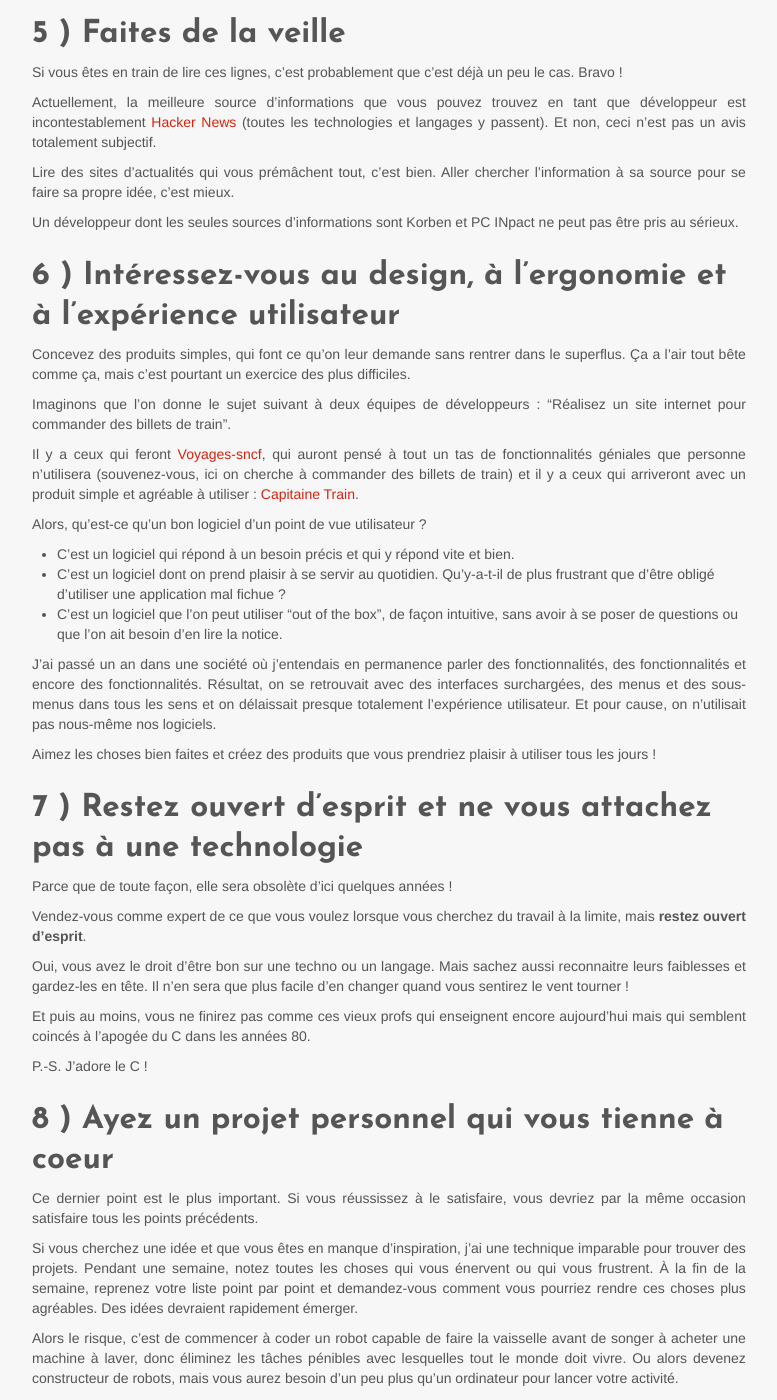
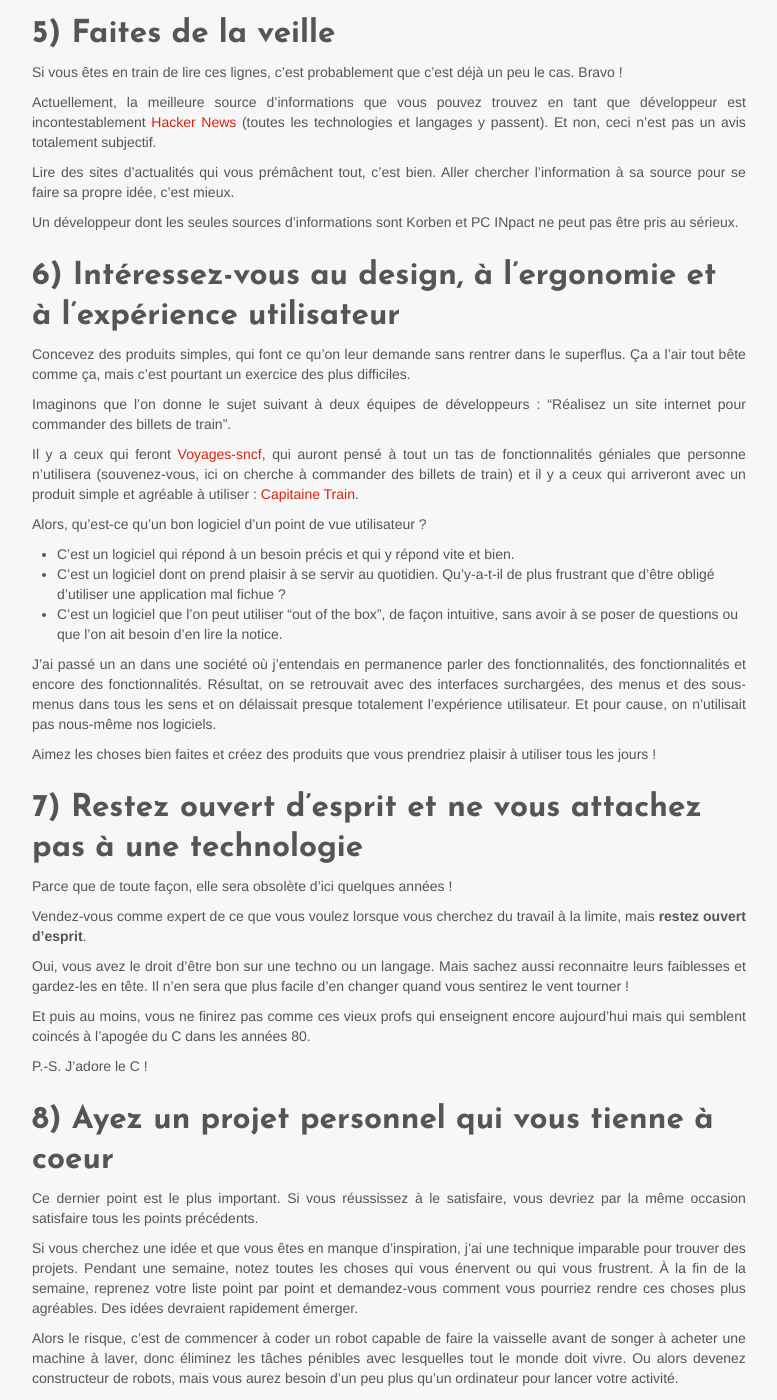
Before and after one commit to Pym/pym.github.io, a Jekyll site: the page built from _posts/2012-02-29-8-conseils-pour-jeunes-developpeurs.md, in a window 1280 px wide and 1400 px high, scrolled down 1668 px. Shown: the whole window, without its empty margins (128-905 px from the left). Built offline with Jekyll 4.4.1, drawn with Linux system fonts in a browser that asks for light colours; comment, search, counter and statistics services are not loaded; some of the changed text lies outside the part shown.

Commit message:
Fix: markdown CS

```diff
--- a/_posts/2012-02-29-8-conseils-pour-jeunes-developpeurs.md
+++ b/_posts/2012-02-29-8-conseils-pour-jeunes-developpeurs.md
@@ -8,7 +8,7 @@
 
 **N. B.** Ceci n'est pas un article technique.
 
-## 1 ) Ne vous trompez pas de voie
+## 1) Ne vous trompez pas de voie
 
 Un des plus gros chocs que j'ai eu en commençant mes études, c'est de tomber sur des étudiants ayant ce genre de discours :
 
@@ -22,7 +22,7 @@
 
 Si votre motivation principale est l'argent, vous ne ferez jamais un bon développeur (ou autre métier qui requiert une once de créativité). Alors laissez ce boulot à ceux qui ont une bonne raison de le faire et commencez à chercher quelque chose que vous aimez vraiment.
 
-## 2 ) Soyez curieux (et restez-le)
+## 2) Soyez curieux (et restez-le)
 
 Ou alors envisagez de changer de métier. Sérieusement.
 
@@ -32,7 +32,7 @@
 
 Et puisque ça ne fait pas de mal de s'intéresser à d'autres domaines que la programmation, penchez-vous aussi sur d'autres secteurs ! Le management, l'ergonomie ou encore l'administration système (à petites doses) sont de fabuleux sujets transverses à étudier et qui vous aideront au quotidien.
 
-## 3 ) Apprenez à être autonome
+## 3) Apprenez à être autonome
 
 Que faites-vous quand vous rencontrez un problème et qu'une personne se trouvant juste à côté de vous en détient la solution ? Vous lui demandez de l'aide et pour peu qu'il s'agisse de quelqu'un de sympa, elle vous l'apportera.
 
@@ -48,7 +48,7 @@
 
 Au passage [Stack Overflow](http://stackoverflow.com/) et les sites de [Stack Exchange](http://stackexchange.com/sites) sont de **très bons endroits** pour trouver de l'aide.
 
-## 4 ) Devenez bilingue
+## 4) Devenez bilingue
 
 Codez en anglais, commentez en anglais, commitez en anglais.
 
@@ -60,7 +60,7 @@
 
 *Notez que cet article est en français uniquement parce qu'il s'adresse à des juniors et non par flemme.*
 
-## 5 ) Faites de la veille
+## 5) Faites de la veille
 
 Si vous êtes en train de lire ces lignes, c'est probablement que c'est déjà un peu le cas. Bravo !
 
@@ -70,7 +70,7 @@
 
 Un développeur dont les seules sources d'informations sont Korben et PC INpact ne peut pas être pris au sérieux.
 
-## 6 ) Intéressez-vous au design, à l'ergonomie et à l'expérience utilisateur
+## 6) Intéressez-vous au design, à l'ergonomie et à l'expérience utilisateur
 
 Concevez des produits simples, qui font ce qu'on leur demande sans rentrer dans le superflus. Ça a l'air tout bête comme ça, mais c'est pourtant un exercice des plus difficiles.
 
@@ -80,15 +80,15 @@
 
 Alors, qu'est-ce qu'un bon logiciel d'un point de vue utilisateur ?
 
-  * C'est un logiciel qui répond à un besoin précis et qui y répond vite et bien.
-  * C'est un logiciel dont on prend plaisir à se servir au quotidien. Qu'y-a-t-il de plus frustrant que d'être obligé d'utiliser une application mal fichue ?
-  * C'est un logiciel que l'on peut utiliser "out of the box", de façon intuitive, sans avoir à se poser de questions ou que l'on ait besoin d'en lire la notice.
+- C'est un logiciel qui répond à un besoin précis et qui y répond vite et bien.
+- C'est un logiciel dont on prend plaisir à se servir au quotidien. Qu'y-a-t-il de plus frustrant que d'être obligé d'utiliser une application mal fichue ?
+- C'est un logiciel que l'on peut utiliser "out of the box", de façon intuitive, sans avoir à se poser de questions ou que l'on ait besoin d'en lire la notice.
 
 J'ai passé un an dans une société où j'entendais en permanence parler des fonctionnalités, des fonctionnalités et encore des fonctionnalités. Résultat, on se retrouvait avec des interfaces surchargées, des menus et des sous-menus dans tous les sens et on délaissait presque totalement l'expérience utilisateur. Et pour cause, on n'utilisait pas nous-même nos logiciels.
 
 Aimez les choses bien faites et créez des produits que vous prendriez plaisir à utiliser tous les jours !
 
-## 7 ) Restez ouvert d'esprit et ne vous attachez pas à une technologie
+## 7) Restez ouvert d'esprit et ne vous attachez pas à une technologie
 
 Parce que de toute façon, elle sera obsolète d'ici quelques années !
 
@@ -100,7 +100,7 @@
 
 P.-S. J'adore le C !
 
-## 8 ) Ayez un projet personnel qui vous tienne à coeur
+## 8) Ayez un projet personnel qui vous tienne à coeur
 
 Ce dernier point est le plus important. Si vous réussissez à le satisfaire, vous devriez par la même occasion satisfaire tous les points précédents.
 
@@ -112,9 +112,9 @@
 
 Idéalement votre projet devra répondre à 3 critères :
 
-  * Résoudre un problème qui vous touche directement.
-  * Répondre à un besoin auquel ne répond pas une solution existante (ou alors, faites mieux que la solution existante).
-  * Être utile à d'autres personnes qui rencontrent le même problème et qui pourront vous apporter des avis précieux.
+- Résoudre un problème qui vous touche directement.
+- Répondre à un besoin auquel ne répond pas une solution existante (ou alors, faites mieux que la solution existante).
+- Être utile à d'autres personnes qui rencontrent le même problème et qui pourront vous apporter des avis précieux.
 
 Au final, peu importe l'idée, ce qui compte c'est que vous ayez le sentiment de vous amuser et de ne pas travailler quand vous la réaliserez.
 
```
